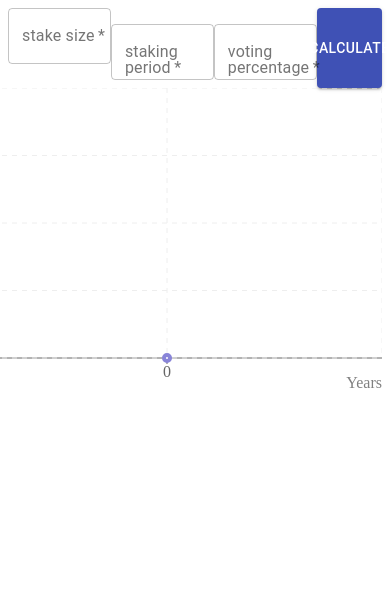
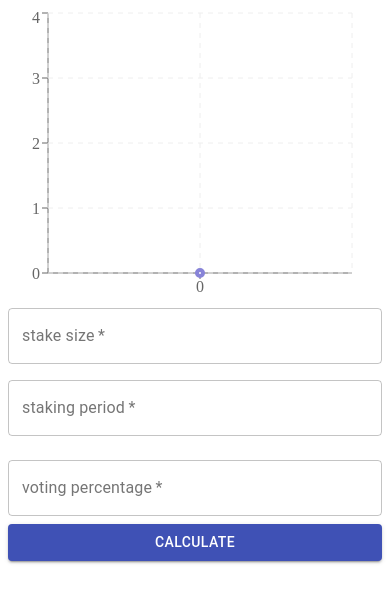
Before and after one commit to ocluf/stakingCalculator, a Gatsby site: page / in a window 390 px wide. Built offline with nearby package versions, Linux system fonts and the light colour scheme; Gatsby itself is replaced by a stand-in of ours.

Commit message:
basic prototype

```diff
--- a/gatsby-config.js
+++ b/gatsby-config.js
@@ -6,8 +6,5 @@
 
 module.exports = {
   /* Your site config here */
-  plugins: [
-    `gatsby-plugin-material-ui`,
-    "gatsby-transformer-typescript-css-modules",
-  ],
+  plugins: [`gatsby-plugin-material-ui`],
 }
--- a/src/components/calculator.module.css
+++ b/src/components/calculator.module.css
@@ -14,11 +14,16 @@
 @media only screen and (max-width: 600px) {
   .inputFields {
     display: flex;
+    flex-direction: column;
   }
 
   .calculator {
     display: flex;
-    flex-direction: row-reverse;
-    flex-wrap: wrap;
+    flex-direction: column-reverse;
+  }
+
+  .chart {
+    width: "auto";
+    height: "300px";
   }
 }
--- a/src/components/calculator.module.css.d.ts
+++ b/src/components/calculator.module.css.d.ts
@@ -1,2 +1,3 @@
-export const calculator: string;
-export const inputFields: string;
+export const calculator: string
+export const inputFields: string
+export const chart: string
--- a/src/components/calculator.tsx
+++ b/src/components/calculator.tsx
@@ -70,7 +70,16 @@ const Calculator = () => {
           calculate
         </Button>
       </form>
-      <Chart parameters={chartParams}></Chart>
+      <div
+        style={{
+          width: "100%",
+          maxWidth: "600px",
+          height: "300px",
+          marginLeft: "-25px",
+        }}
+      >
+        <Chart parameters={chartParams}></Chart>
+      </div>
     </div>
   )
 }
--- a/src/components/chart.tsx
+++ b/src/components/chart.tsx
@@ -1,6 +1,13 @@
 import React from "react"
-import { useTheme } from "@material-ui/core/styles"
-import { LineChart, Line, XAxis, YAxis, CartesianGrid } from "recharts"
+import styles from "./calculator.module.css"
+import {
+  LineChart,
+  Line,
+  XAxis,
+  YAxis,
+  CartesianGrid,
+  ResponsiveContainer,
+} from "recharts"
 
 export default function Chart(props: { parameters: CalculatorParameters }) {
   const interest = 0.05
@@ -33,20 +40,15 @@ export default function Chart(props: { parameters: CalculatorParameters }) {
   }
 
   return (
-    <div>
-      <LineChart
-        width={500}
-        height={300}
-        data={createData()}
-        margin={{ left: 10 }}
-      >
+    <ResponsiveContainer>
+      <LineChart width={500} height={300} data={createData()}>
         <XAxis
           dataKey="year"
           name="years"
-          label={{ value: "Years", position: "insideBottomRight", offset: 0 }}
+          // label={{ value: "Years", position: "insideBottomRight", offset: 0 }}
         />
         <YAxis
-          label={{ value: "ICP earned", angle: -90, position: "insideLeft" }}
+        //label={{ value: "ICP earned", angle: -90, position: "insideLeft" }}
         />
         <CartesianGrid stroke="#eee" strokeDasharray="5 5" />
         <Line
@@ -56,6 +58,6 @@ export default function Chart(props: { parameters: CalculatorParameters }) {
           stroke="#8884d8"
         />
       </LineChart>
-    </div>
+    </ResponsiveContainer>
   )
 }
```
